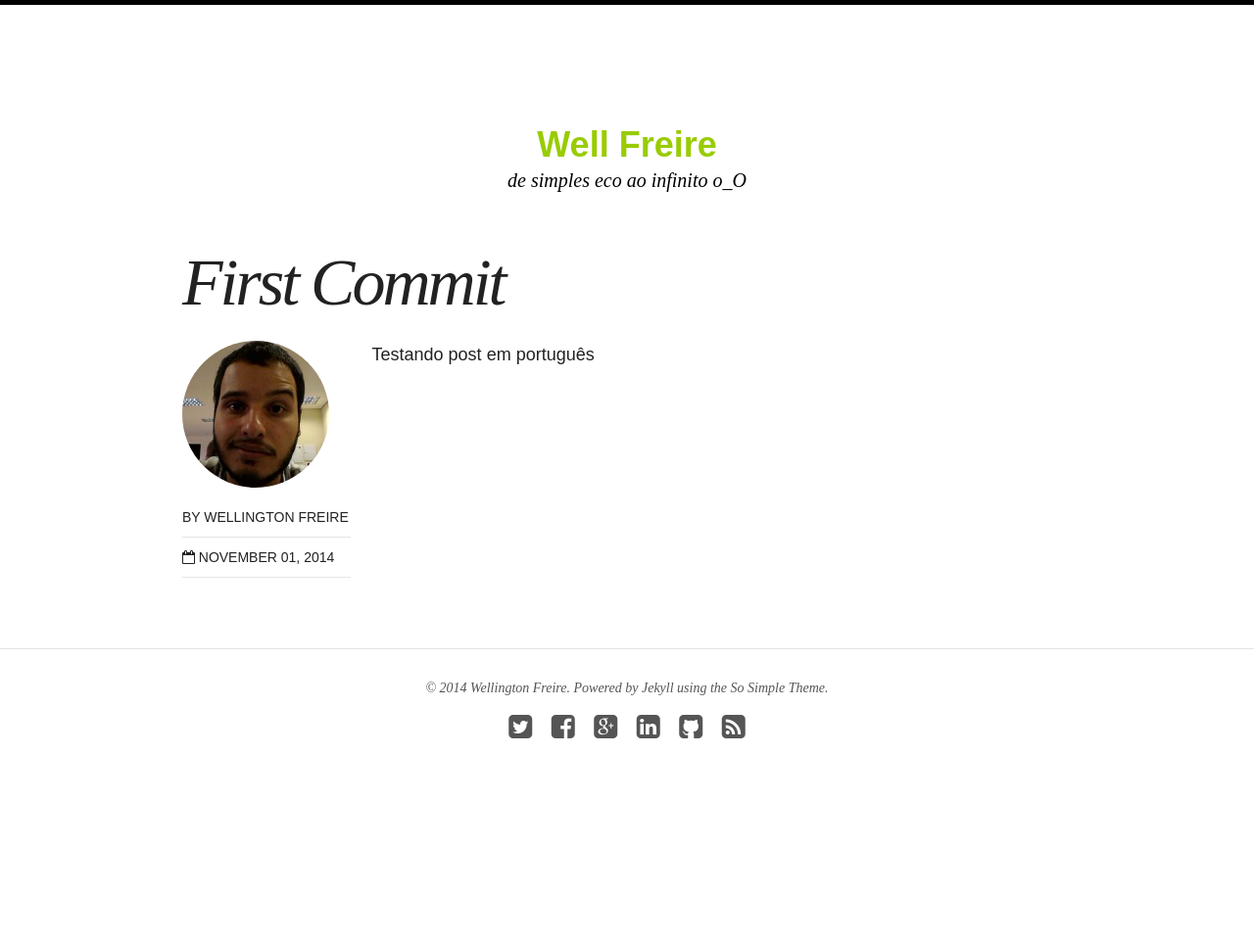
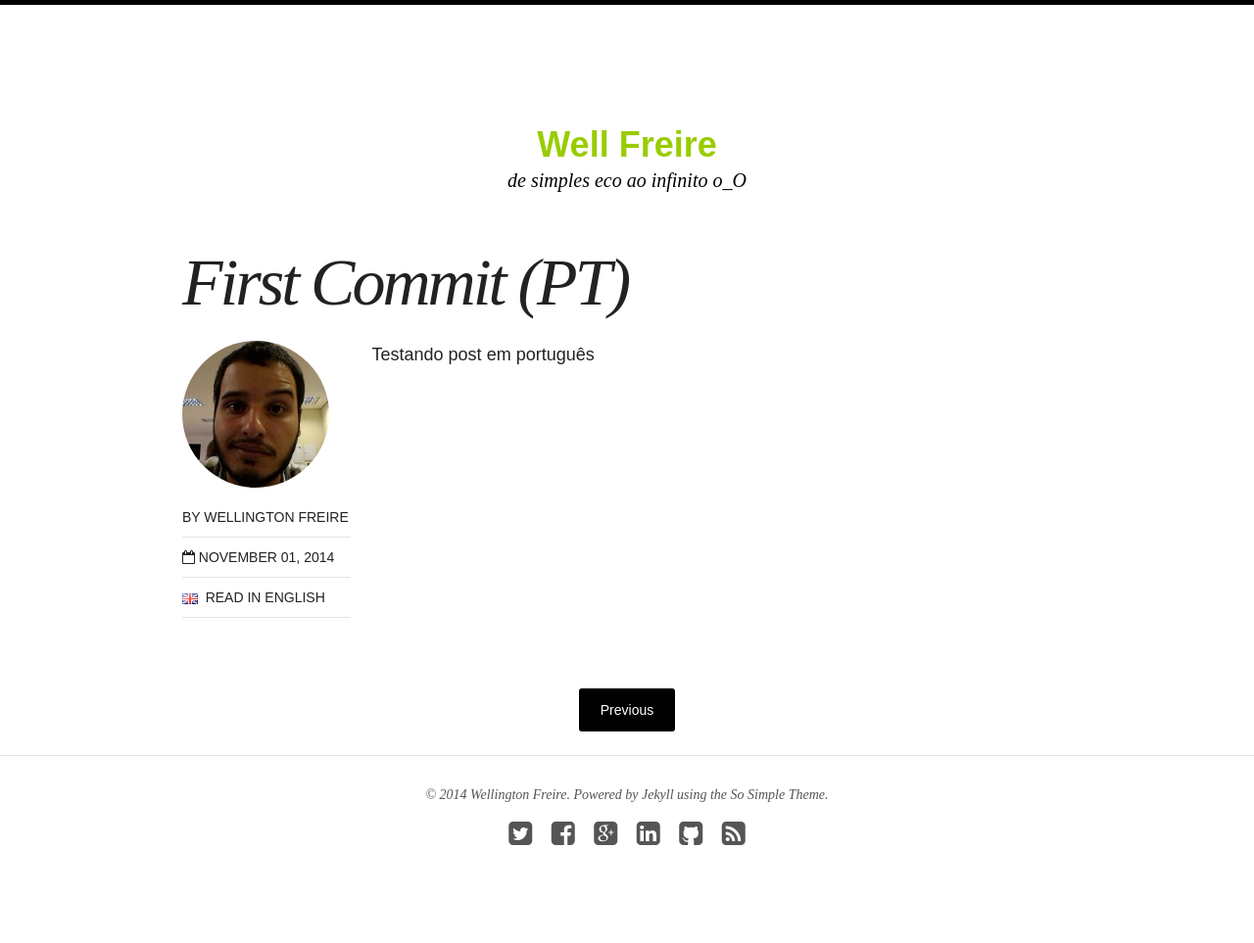
Before and after one commit to wellfreire/wellfreire.github.io, a Jekyll site: the page built from _posts/pt/2014-11-01-first-commit.md, in a window 1280 px wide. Shown: the whole page at 98% size. Built offline with Jekyll 4.4.1, drawn with Linux system fonts in a browser that asks for light colours; nearby versions of some CDN libraries; before the commit the page ends 900 px from its top, so only the background shows below that.

Commit message:
- gives support for listing posts accordingly to the current posts lang - implements language switch for posts

```diff
--- a/_layouts/post.html
+++ b/_layouts/post.html
@@ -36,6 +36,17 @@
         <span class="entry-date date published"><time datetime="{{ page.date | date_to_xmlschema }}"><i class="fa fa-calendar-o"></i> {{ page.date | date: "%B %d, %Y" }}</time></span>
         {% if page.modified %}<span class="entry-date date modified"><time datetime="{{ page.modified }}"><i class="fa fa-pencil"></i> {{ page.modified | date: "%B %d, %Y" }}</time></span>{% endif %}
         {% if site.owner.disqus-shortname and page.comments == true %}<span class="entry-comments"><i class="fa fa-comment-o"></i> <a href="#disqus_thread">Comment</a></span>{% endif %}
+        <span>
+          {% assign lang_count = site.posts | where:"name", page.name %}
+            {% if lang_count.size == 2 %}
+                {% capture lang_suffix %}{% if page.lang == 'en' %}pt{% else %}en{% endif %}{% endcapture %}
+                {% capture lang_label %}{% if page.lang == 'en' %}ver em português{% else %}read in english{% endif %}{% endcapture %}
+                {% assign switch_lang_url = page.url | replace_first: page.lang, lang_suffix %}
+                <a href="{{ switch_lang_url }}">
+                  <img src="{{ site.url }}/images/ico-lang_{{ lang_suffix }}.png">&nbsp;&nbsp;{{ lang_label }}
+                </a>
+            {% endif %}
+        </span>
         {% if page.share %}
         <span class="social-share-twitter">
           <a href="https://twitter.com/intent/tweet?hashtags={{ page.tags | join: ',' | remove: ' ' }}&text={{ page.title | escape | replace:' ','%20' }}&url={{ site.url }}{{ page.url }}{% if author.twitter %}&via={{ author.twitter }}{% endif %}" title="Share on Twitter" itemprop="Twitter"><i class="fa fa-twitter-square"></i> Tweet</a>
--- a/_posts/2014-11-01-first-commit.md
+++ b/_posts/pt/2014-11-01-first-commit.md
@@ -1,9 +1,12 @@
 ---
 layout: post
-title: "First Commit"
+lang: pt
+title: "First Commit (PT)"
 name: first_commit
 author: well_freire
+categories: pt
 tags: []
+<!-- share: true -->
 ---
 
 Testando post em português
```
Also changed, not shown: _posts/en/2014-11-01-first-commit.md (added, +13 -0 lines), posts/index.md (+5 -2 lines), images/ico-lang_en.png (added), images/ico-lang_pt.png (added).
